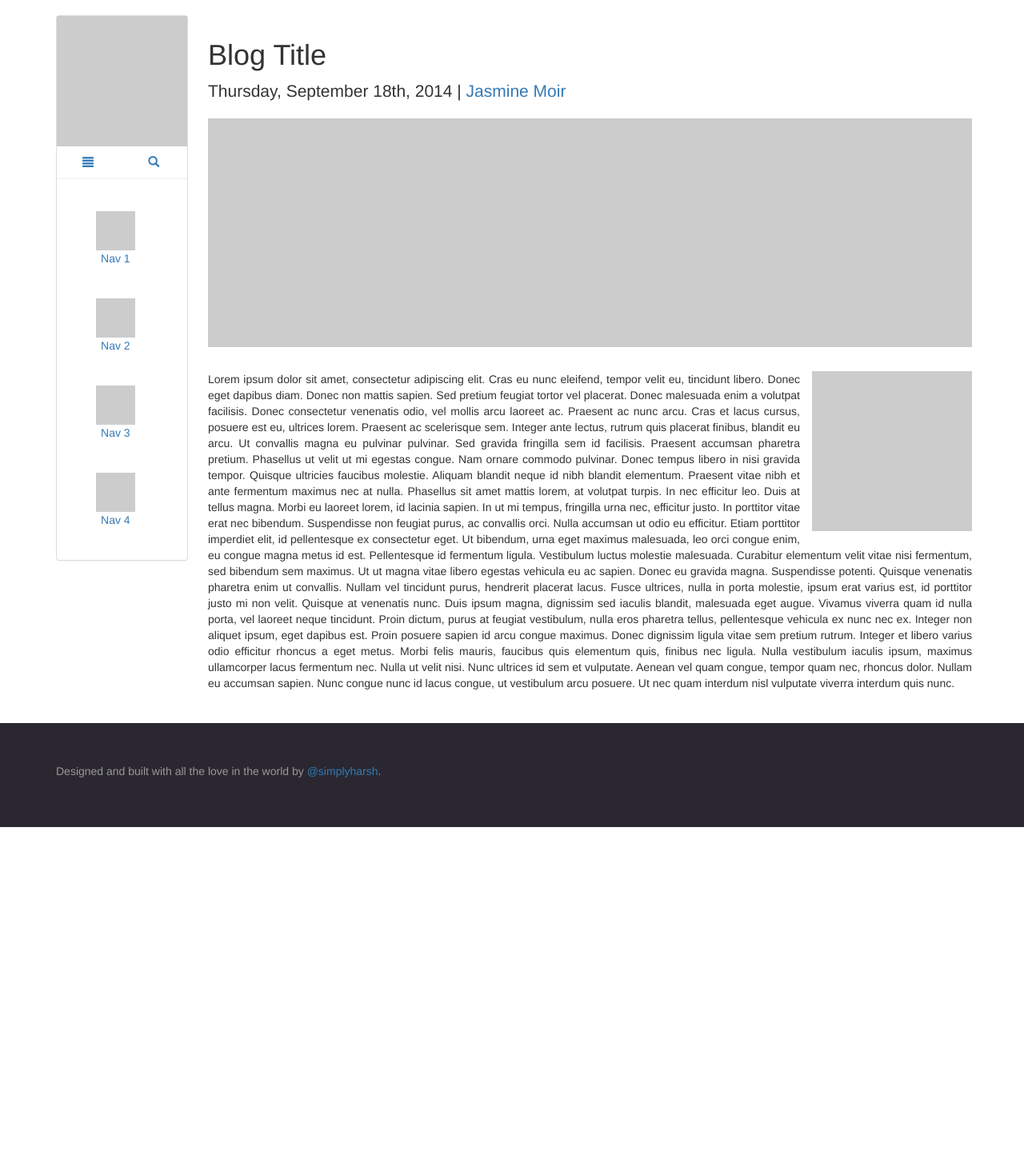
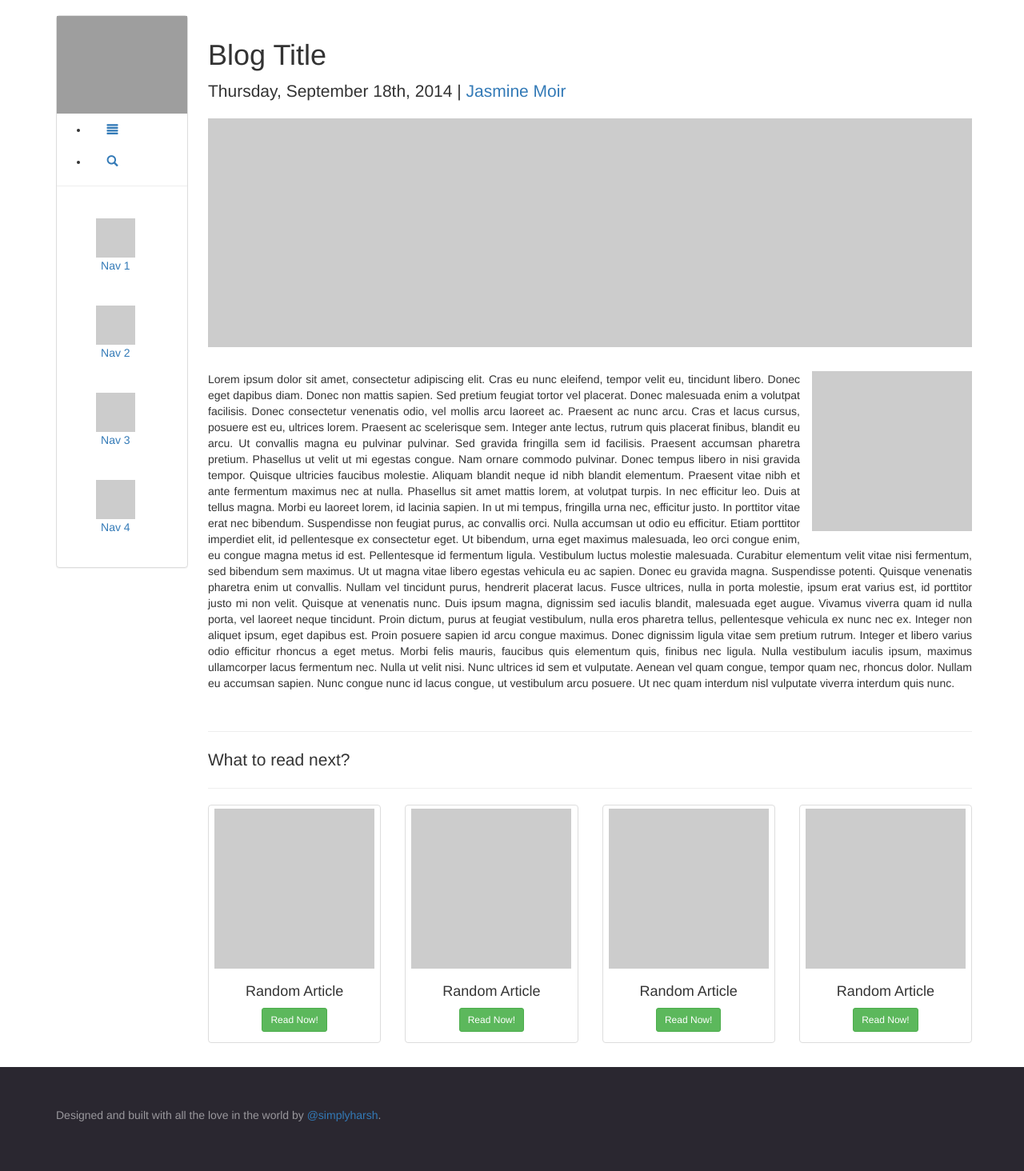
Before and after one commit to simplyharsh/reactblog, a Django app: page / in a window 1280 px wide. Shown: the part 51-1515 px from the top of the page at 80% size. Before the commit the page ends 1085 px from the top, so only its background shows below. Run offline with Django 3.2, Linux system fonts and the light colour scheme; some libraries are stand-ins or nearby versions; grey boxes are pictures that could not be loaded.

Commit message:
Random Arcticle section ported to blog base

```diff
--- a/blog/templates/blog_base.html
+++ b/blog/templates/blog_base.html
@@ -6,15 +6,25 @@
   <div class="col-md-2 hidden-xs hidden-sm" id="sidebar-wrapper">
 
     <div class="panel panel-default">
-      <img class="img-responsive" src="{% static 'img/img-placehold.png' %}" alt="">
-      <div class="button-group">
-        <a>
-          <span class="glyphicon glyphicon-align-justify" aria-hidden="true"></span>
-        </a>
-        <a>
-          <span class="glyphicon glyphicon-search" aria-hidden="true"></span>
-        </a>
-      </div>
+      <img class="user-img img-responsive" src="{% static 'img/user1.jpg' %}" alt="" />
+      <ul class="button-group">
+          <li class="dropdown">
+            <a href="#" class="dropdown-toggle" data-toggle="dropdown"><span class="glyphicon glyphicon-align-justify"></span></a>
+          </li>
+          <li class="dropdown">
+            <a href="#" class="dropdown-toggle" data-toggle="dropdown"><span class="glyphicon glyphicon-search"></span></a>
+            <ul class="dropdown-menu" style="padding:12px;">
+              <form class="form-inline">
+                <div class="input-group">
+                  <input type="text" class="form-control" placeholder="Search for...">
+                  <span class="input-group-btn">
+                    <button class="btn btn-default" type="button"> <span class="glyphicon glyphicon-search"></span></button>
+                  </span>
+                </div>
+              </form>
+            </ul>
+          </li>
+        </ul>
       <hr />
       <div class="nav">
         <a>
@@ -42,6 +52,56 @@
   <div class="col-md-10" id="content-wrapper">
     {% block blog_content %}
     {% endblock blog_content %}
+    <hr />
+    <p class="lead">What to read next?</p>
+    <hr />
+    <div class="row">
+      <div class="col-md-3 col-sm-6">
+        <div class="thumbnail">
+          <a href="#">
+            <img src="{% static 'img/img-placehold.png' %}" class="img-responsive" />
+          </a>
+          <div class="caption text-center">
+            <h4>Random Article</h4>
+            <button class="btn btn-sm btn-success">Read Now!</button>
+          </div>
+        </div>
+      </div>
+      <div class="col-md-3 col-sm-6">
+        <div class="thumbnail">
+          <a href="#">
+            <img src="{% static 'img/img-placehold.png' %}" class="img-responsive" />
+          </a>
+          <div class="caption text-center">
+            <h4>Random Article</h4>
+            <button class="btn btn-sm btn-success">Read Now!</button>
+          </div>
+        </div>
+      </div>
+      <div class="col-md-3 col-sm-6">
+        <div class="thumbnail">
+          <a href="#">
+            <img src="{% static 'img/img-placehold.png' %}" class="img-responsive" />
+          </a>
+          <div class="caption text-center">
+            <h4>Random Article</h4>
+            <button class="btn btn-sm btn-success">Read Now!</button>
+          </div>
+        </div>
+      </div>
+      <div class="col-md-3 col-sm-6 ">
+        <div class="thumbnail">
+          <a href="#">
+            <img src="{% static 'img/img-placehold.png' %}" class="img-responsive" />
+          </a>
+          <div class="caption text-center">
+            <h4>Random Article</h4>
+            <button class="btn btn-sm btn-success">Read Now!</button>
+          </div>
+        </div>
+      </div>
+    </div>
+
   </div>
 </div>
 {% endblock container %}
```
